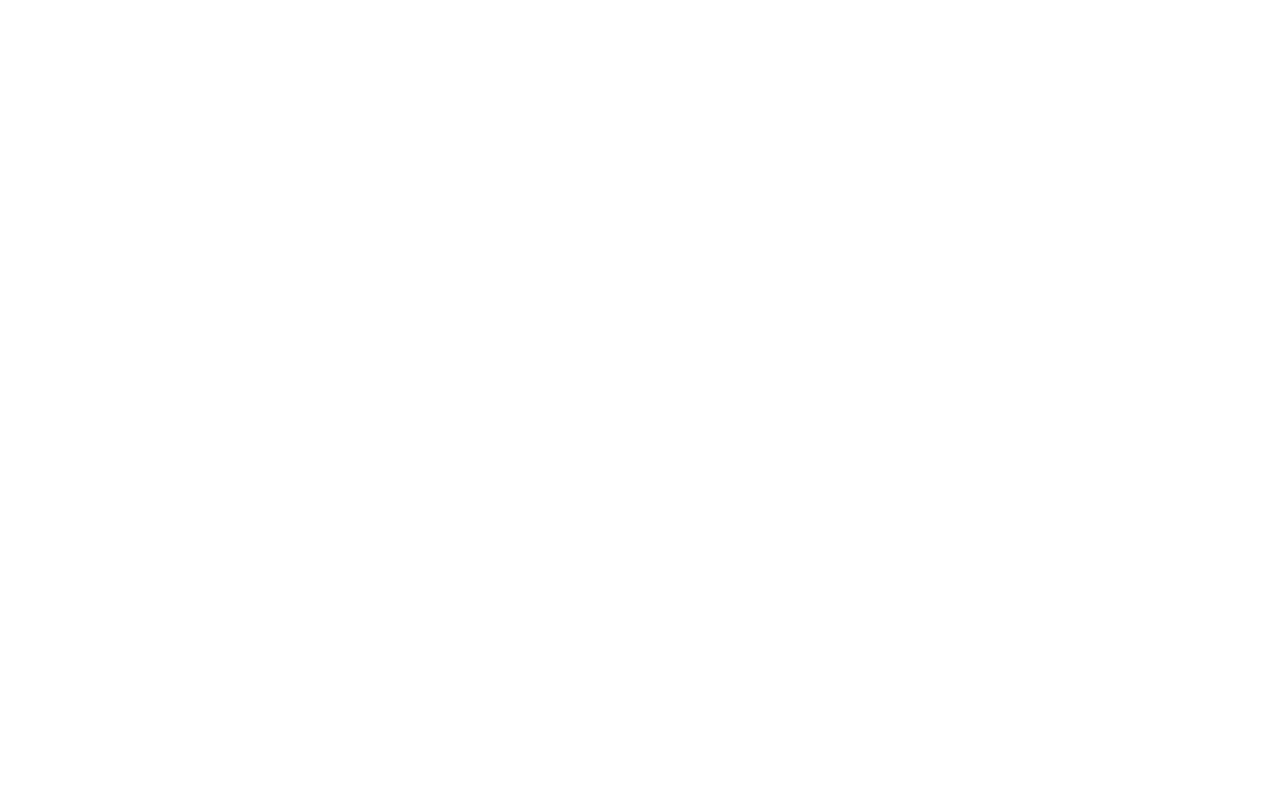
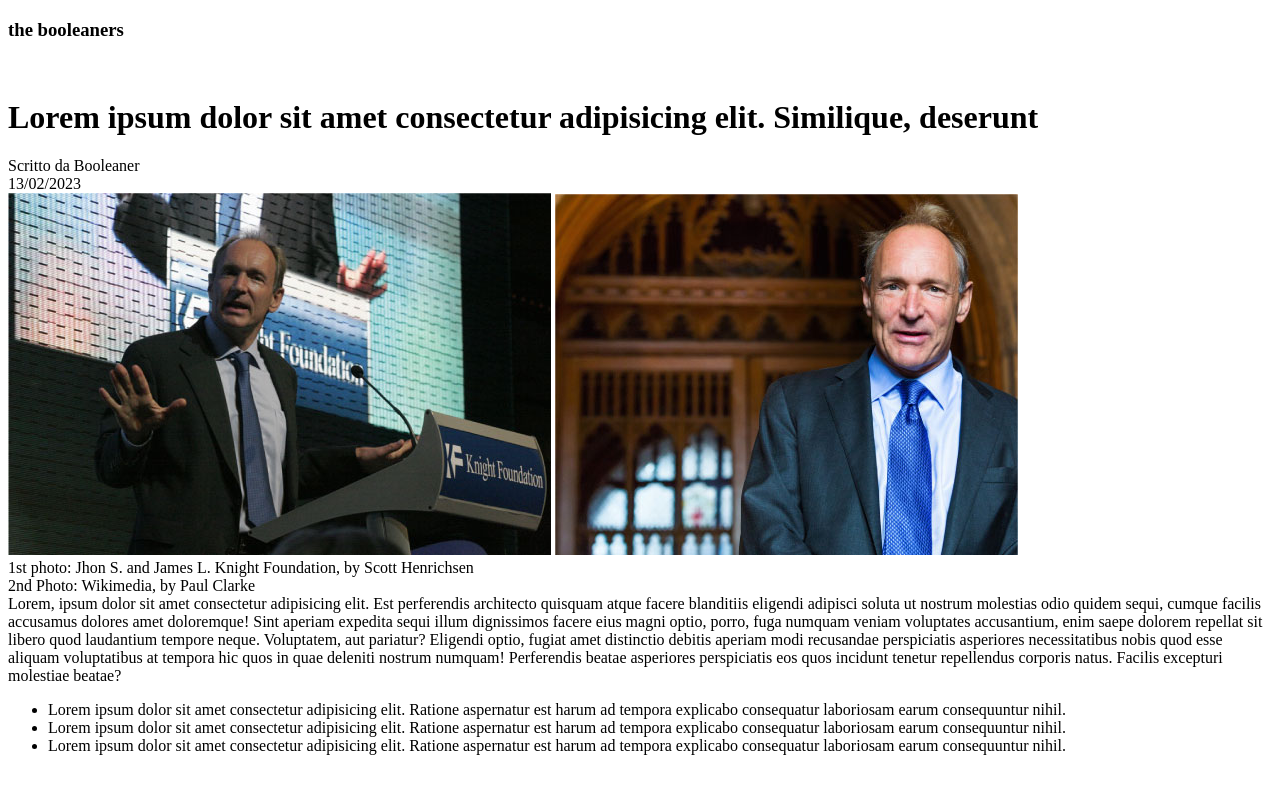
Before and after one commit to Pietromuresu/html-css-booleaner, a plain HTML site: page index.html in a window 1280 px wide. Drawn offline with Linux system fonts and the light colour scheme.

Commit message:
foto + lista

```diff
--- a/index.html
+++ b/index.html
@@ -8,11 +8,34 @@
 </head>
 <body>
   <header>
-
+    <h3><span> the </span> booleaners </h3> <br>
   </header>
 
   <main>
+    <h1 class="titolo-main">Lorem ipsum dolor sit amet consectetur adipisicing elit. Similique, deserunt</h1>
+   <span>Scritto da <span>Booleaner </span> </span> <br>
+   <span>13/02/2023</span> <br>
 
+    <img src="immagini/tim-1.jpg" alt="">
+    <img src="immagini/tim-2.jpg" alt="">
+    <div>
+      1st photo: Jhon S. and James L. Knight Foundation, by Scott Henrichsen
+    </div>
+    <div>
+      2nd Photo: Wikimedia, by Paul Clarke
+    </div>
+    <div>Lorem, ipsum dolor sit amet consectetur adipisicing elit. Est perferendis architecto quisquam atque facere blanditiis eligendi adipisci soluta ut nostrum molestias odio quidem sequi, cumque facilis accusamus dolores amet doloremque! Sint aperiam expedita sequi illum dignissimos facere eius magni optio, porro, fuga numquam veniam voluptates accusantium, enim saepe dolorem repellat sit libero quod laudantium tempore neque. Voluptatem, aut pariatur? Eligendi optio, fugiat amet distinctio debitis aperiam modi recusandae perspiciatis asperiores necessitatibus nobis quod esse aliquam voluptatibus at tempora hic quos in quae deleniti nostrum numquam! Perferendis beatae asperiores perspiciatis eos quos incidunt tenetur repellendus corporis natus. Facilis excepturi molestiae beatae?
+
+    </div>
+  <section>
+    <div>
+      <ul>
+        <li>Lorem ipsum dolor sit amet consectetur adipisicing elit. Ratione aspernatur est harum ad tempora explicabo consequatur laboriosam earum consequuntur nihil.</li>
+        <li>Lorem ipsum dolor sit amet consectetur adipisicing elit. Ratione aspernatur est harum ad tempora explicabo consequatur laboriosam earum consequuntur nihil.</li>
+        <li>Lorem ipsum dolor sit amet consectetur adipisicing elit. Ratione aspernatur est harum ad tempora explicabo consequatur laboriosam earum consequuntur nihil.</li>
+      </ul>
+    </div>
+  </section>
   </main>
 
   <footer>
```
